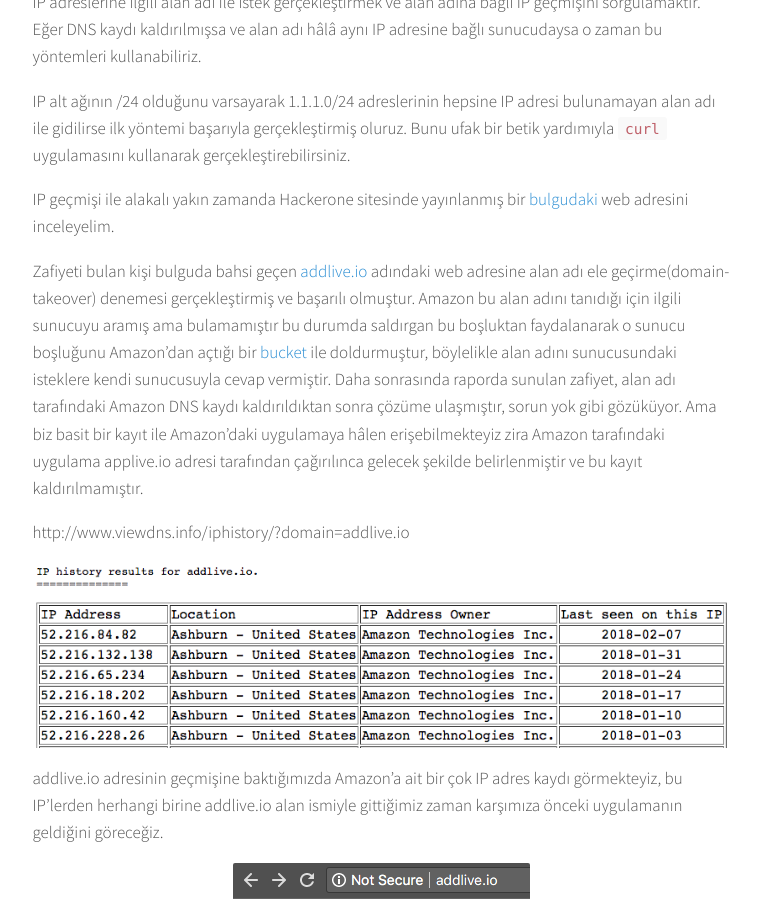
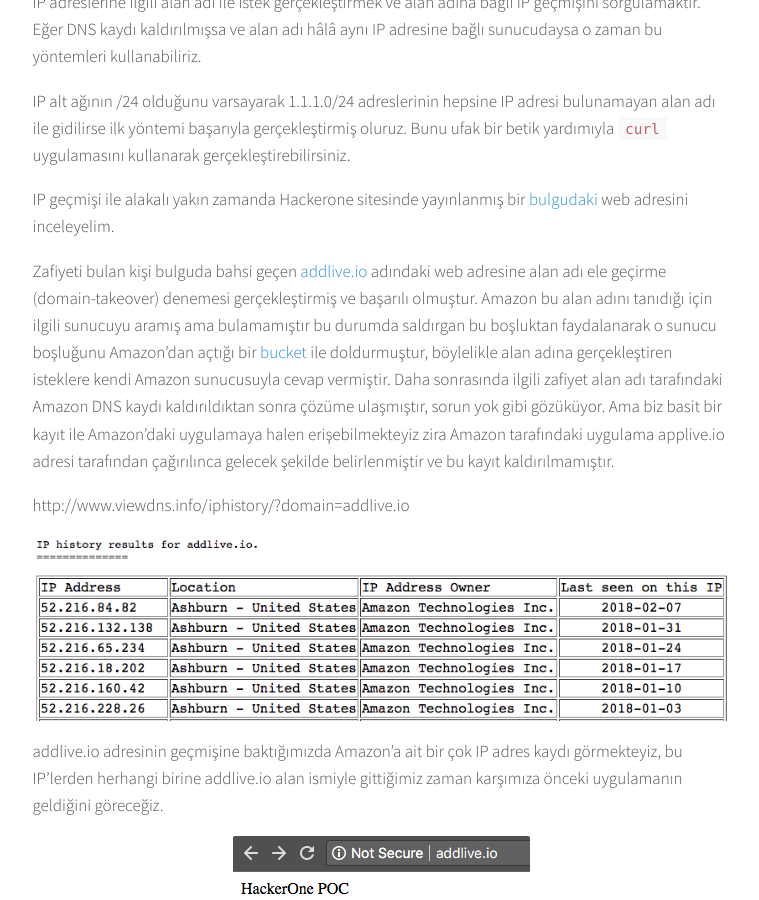
Before and after one commit to obsk498/sercankulak.github.io, a Jekyll site: the page built from _posts/2018-02-25-kapsam-genisletme-calismalari.markdown, in a window 1280 px wide and 900 px high, scrolled down 10350 px. Shown: the whole window, without its empty margins (259-1018 px from the left). Built offline with Jekyll 4.4.1, drawn with Linux system fonts in a browser that asks for light colours; comment, search, counter and statistics services are not loaded.

Commit message:
Update 2018-02-25-kapsam-genisletme-calismalari.markdown

```diff
--- a/_posts/2018-02-25-kapsam-genisletme-calismalari.markdown
+++ b/_posts/2018-02-25-kapsam-genisletme-calismalari.markdown
@@ -316,7 +316,8 @@ IP alt ağının /24 olduğunu varsayarak 1.1.1.0/24 adreslerinin hepsine IP adr
 
 IP geçmişi ile alakalı yakın zamanda Hackerone sitesinde yayınlanmış bir [bulgudaki](https://hackerone.com/reports/314594) web adresini inceleyelim.
 
-Zafiyeti bulan kişi bulguda bahsi geçen [addlive.io](http://addlive.io) adındaki web adresine alan adı ele geçirme(domain-takeover) denemesi gerçekleştirmiş ve başarılı olmuştur. Amazon bu alan adını tanıdığı için ilgili sunucuyu aramış ama bulamamıştır bu durumda saldırgan bu boşluktan faydalanarak o sunucu boşluğunu Amazon'dan açtığı bir [bucket](https://docs.aws.amazon.com/AmazonS3/latest/dev/UsingBucket.html) ile doldurmuştur, böylelikle alan adını sunucusundaki isteklere kendi sunucusuyla cevap vermiştir. Daha sonrasında raporda sunulan zafiyet, alan adı tarafındaki Amazon DNS kaydı kaldırıldıktan sonra çözüme ulaşmıştır, sorun yok gibi gözüküyor. Ama biz basit bir kayıt ile Amazon'daki uygulamaya hâlen erişebilmekteyiz zira Amazon tarafındaki uygulama applive.io adresi tarafından çağırılınca gelecek şekilde belirlenmiştir ve bu kayıt kaldırılmamıştır.
+Zafiyeti bulan kişi bulguda bahsi geçen [addlive.io](http://addlive.io) adındaki web adresine alan adı ele geçirme
+(domain-takeover) denemesi gerçekleştirmiş ve başarılı olmuştur. Amazon bu alan adını tanıdığı için ilgili sunucuyu aramış ama bulamamıştır bu durumda saldırgan bu boşluktan faydalanarak o sunucu boşluğunu Amazon'dan açtığı bir [bucket](https://docs.aws.amazon.com/AmazonS3/latest/dev/UsingBucket.html) ile doldurmuştur, böylelikle alan adına gerçekleştiren isteklere kendi Amazon sunucusuyla cevap vermiştir. Daha sonrasında ilgili zafiyet alan adı tarafındaki Amazon DNS kaydı kaldırıldıktan sonra çözüme ulaşmıştır, sorun yok gibi gözüküyor. Ama biz basit bir kayıt ile Amazon'daki uygulamaya halen erişebilmekteyiz zira Amazon tarafındaki uygulama applive.io adresi tarafından çağırılınca gelecek şekilde belirlenmiştir ve bu kayıt kaldırılmamıştır.
 
 http://www.viewdns.info/iphistory/?domain=addlive.io
 
```
